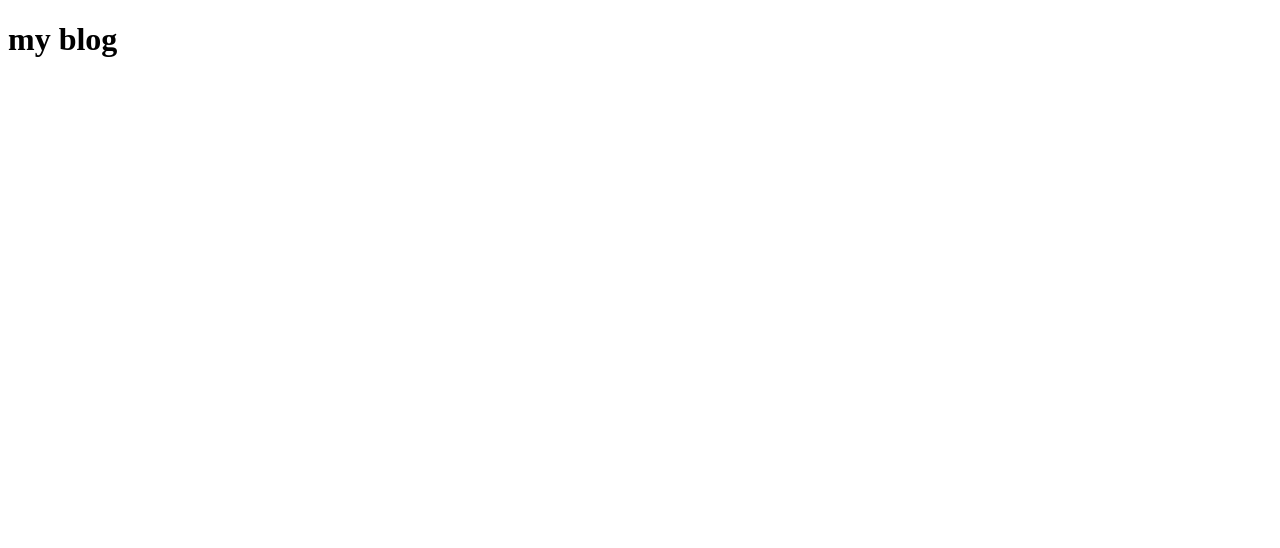
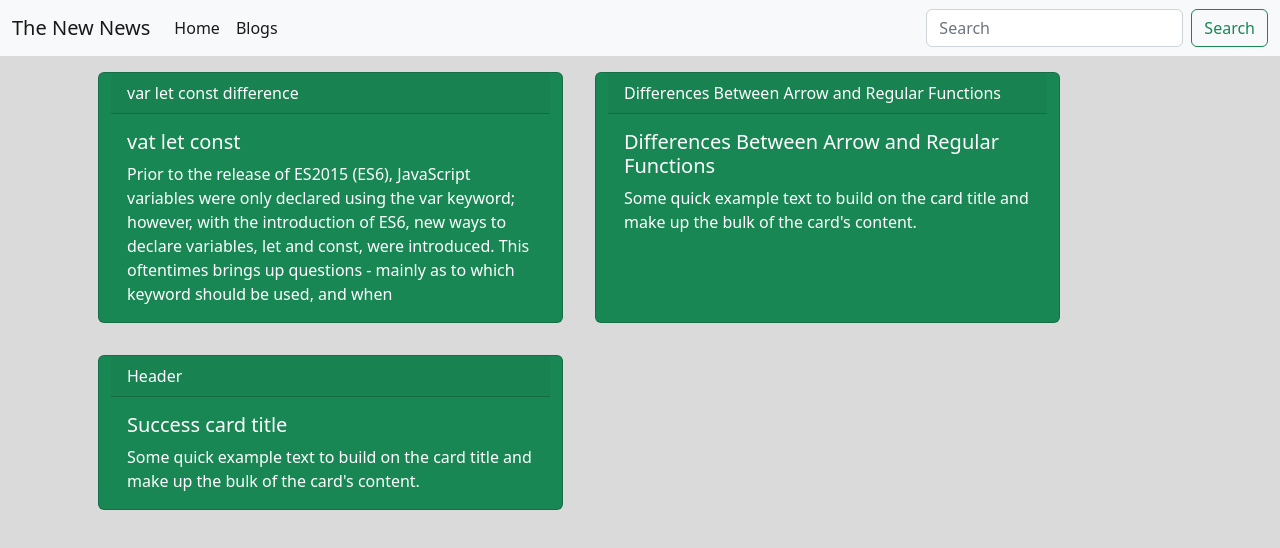
Before and after one commit to alamin0561464977/the-new-news, a plain HTML site: page blog.html in a window 1280 px wide. Drawn offline with nearby package versions, Linux system fonts and the light colour scheme.

Commit message:
added a blog

```diff
--- a/blog.html
+++ b/blog.html
@@ -5,11 +5,79 @@
     <meta charset="UTF-8">
     <meta http-equiv="X-UA-Compatible" content="IE=edge">
     <meta name="viewport" content="width=device-width, initial-scale=1.0">
-    <title></title>
+    <title>My Blogs</title>
+    <link href="https://cdn.jsdelivr.net/npm/bootstrap@5.2.0/dist/css/bootstrap.min.css" rel="stylesheet"
+        integrity="sha384-gH2yIJqKdNHPEq0n4Mqa/HGKIhSkIHeL5AyhkYV8i59U5AR6csBvApHHNl/vI1Bx" crossorigin="anonymous">
+    <style>
+        body {
+            background-color: rgb(219, 218, 218);
+        }
+    </style>
+
 </head>
 
 <body>
-    <h1>my blog</h1>
+    <header>
+        <nav style="background-color: #e3f2fd;" class="navbar navbar-expand-lg bg-light">
+            <div class="container-fluid">
+                <a class="navbar-brand" href="#">The New News</a>
+                <button class="navbar-toggler" type="button" data-bs-toggle="collapse"
+                    data-bs-target="#navbarSupportedContent" aria-controls="navbarSupportedContent"
+                    aria-expanded="false" aria-label="Toggle navigation">
+                    <span class="navbar-toggler-icon"></span>
+                </button>
+                <div class="collapse navbar-collapse" id="navbarSupportedContent">
+                    <ul class="navbar-nav me-auto mb-2 mb-lg-0">
+                        <li class="nav-item">
+                            <a class="nav-link active" aria-current="page" href="index.html">Home</a>
+                        </li>
+                        <li class="nav-item">
+                            <a class="nav-link active" href="blog.html">Blogs</a>
+                        </li>
+                    </ul>
+                    <form class="d-flex" role="search">
+                        <input class="form-control me-2" type="search" placeholder="Search" aria-label="Search">
+                        <button class="btn btn-outline-success" type="submit">Search</button>
+                    </form>
+                </div>
+            </div>
+        </nav>
+    </header>
+    <main>
+        <section class="row container mx-auto">
+            <div class="card m-3 cal-10 cal-sm-10 col-md-5 col-lg-5 text-bg-success mb-3">
+                <div class="card-header">var let const difference</div>
+                <div class="card-body">
+                    <h5 class="card-title">vat let const</h5>
+                    <p class="card-text">Prior to the release of ES2015 (ES6), JavaScript variables were only declared
+                        using the var keyword; however, with the introduction of ES6, new ways to declare variables, let
+                        and const, were introduced. This oftentimes brings up questions - mainly as to which keyword
+                        should be used, and when</p>
+                </div>
+            </div>
+            <div class="card m-3 cal-10 cal-sm-10 col-md-5 col-lg-5 text-bg-success mb-3">
+                <div class="card-header">Differences Between Arrow and Regular Functions</div>
+                <div class="card-body">
+                    <h5 class="card-title">Differences Between Arrow and Regular Functions</h5>
+                    <p class="card-text">Some quick example text to build on the card title and make up the bulk of the
+                        card's content.</p>
+                </div>
+            </div>
+            <div class="card m-3 cal-10 cal-sm-10 col-md-5 col-lg-5 text-bg-success mb-3">
+                <div class="card-header">Header</div>
+                <div class="card-body">
+                    <h5 class="card-title">Success card title</h5>
+                    <p class="card-text">Some quick example text to build on the card title and make up the bulk of the
+                        card's content.</p>
+                </div>
+            </div>
+        </section>
+    </main>
+
+
+    <script src="https://cdn.jsdelivr.net/npm/bootstrap@5.2.0/dist/js/bootstrap.bundle.min.js"
+        integrity="sha384-A3rJD856KowSb7dwlZdYEkO39Gagi7vIsF0jrRAoQmDKKtQBHUuLZ9AsSv4jD4Xa"
+        crossorigin="anonymous"></script>
 </body>
 
 </html>
```
